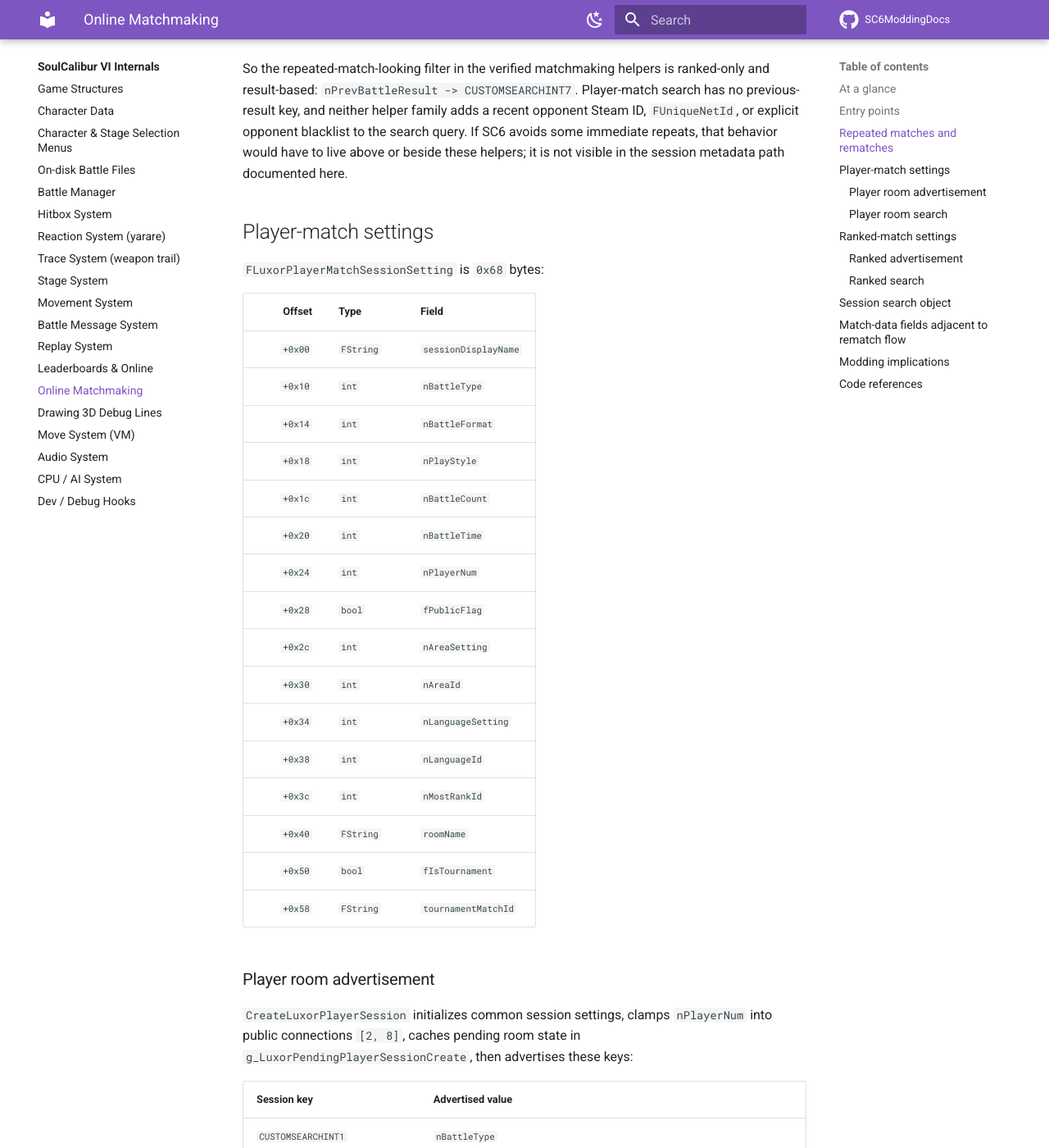
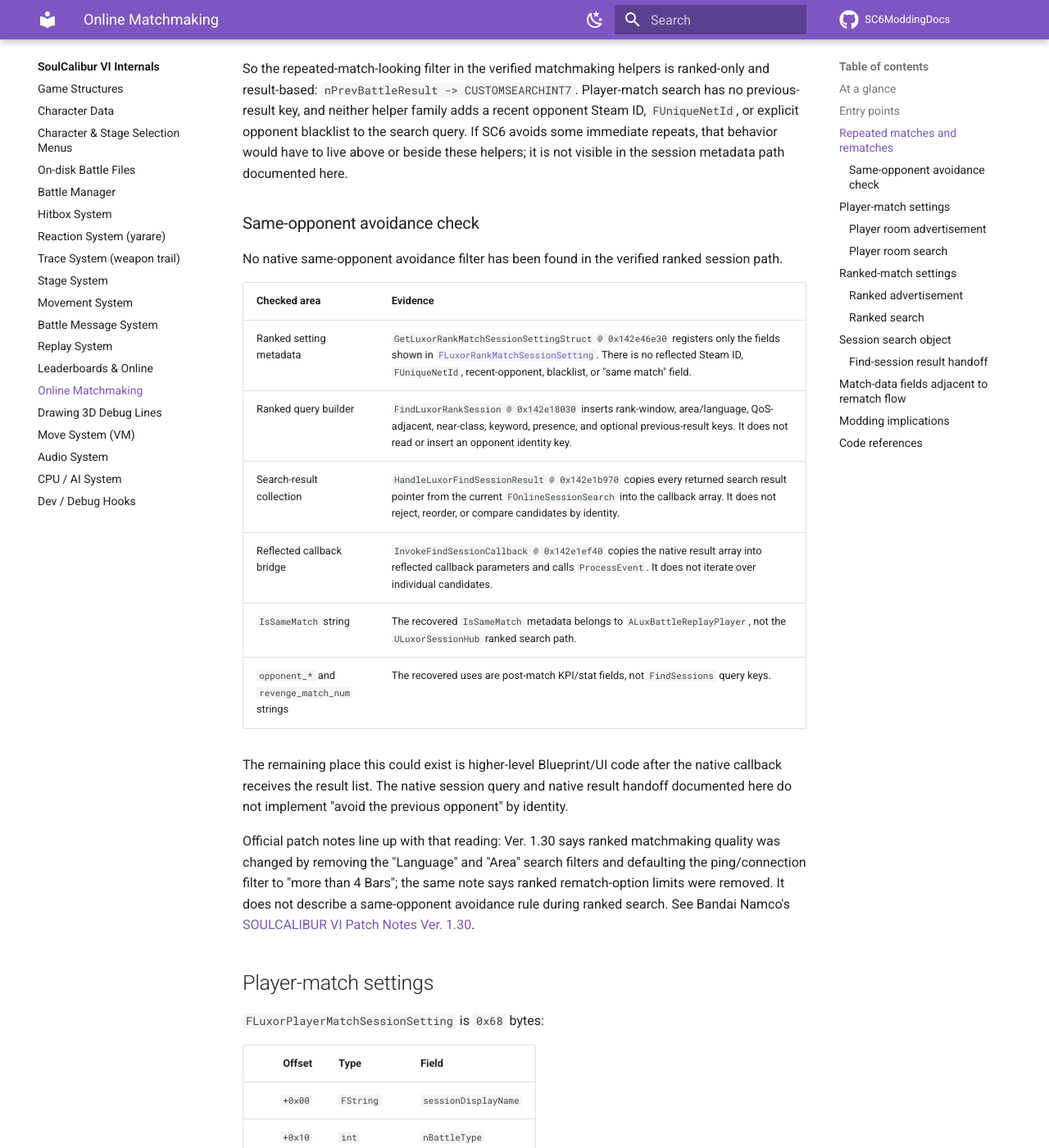
Before and after one commit to FottenSC/SC6ModdingDocs, an MkDocs documentation site: the page built from docs/sc6/online-matchmaking.md, in a window 1280 px wide and 1400 px high, scrolled down 1972 px. Shown: the whole window at 82% size. Built offline with MkDocs 1.6.1 and Material for MkDocs 9.7.7, drawn with Linux system fonts in a browser that asks for light colours; comment, search, counter and statistics services are not loaded; some of the changed text lies outside the part shown.

Commit message:
docs: clarify ranked rematch search behavior

```diff
--- a/docs/sc6/online-matchmaking.md
+++ b/docs/sc6/online-matchmaking.md
@@ -62,6 +62,32 @@ adds a recent opponent Steam ID, `FUniqueNetId`, or explicit opponent blacklist
 to the search query. If SC6 avoids some immediate repeats, that behavior would
 have to live above or beside these helpers; it is not visible in the session
 metadata path documented here.
+
+### Same-opponent avoidance check
+
+No native same-opponent avoidance filter has been found in the verified ranked
+session path.
+
+| Checked area | Evidence |
+|---|---|
+| Ranked setting metadata | `GetLuxorRankMatchSessionSettingStruct @ 0x142e46e30` registers only the fields shown in [`FLuxorRankMatchSessionSetting`](#ranked-match-settings). There is no reflected Steam ID, `FUniqueNetId`, recent-opponent, blacklist, or "same match" field. |
+| Ranked query builder | `FindLuxorRankSession @ 0x142e18030` inserts rank-window, area/language, QoS-adjacent, near-class, keyword, presence, and optional previous-result keys. It does not read or insert an opponent identity key. |
+| Search-result collection | `HandleLuxorFindSessionResult @ 0x142e1b970` copies every returned search result pointer from the current `FOnlineSessionSearch` into the callback array. It does not reject, reorder, or compare candidates by identity. |
+| Reflected callback bridge | `InvokeFindSessionCallback @ 0x142e1ef40` copies the native result array into reflected callback parameters and calls `ProcessEvent`. It does not iterate over individual candidates. |
+| `IsSameMatch` string | The recovered `IsSameMatch` metadata belongs to `ALuxBattleReplayPlayer`, not the `ULuxorSessionHub` ranked search path. |
+| `opponent_*` and `revenge_match_num` strings | The recovered uses are post-match KPI/stat fields, not `FindSessions` query keys. |
+
+The remaining place this could exist is higher-level Blueprint/UI code after
+the native callback receives the result list. The native session query and
+native result handoff documented here do not implement "avoid the previous
+opponent" by identity.
+
+Official patch notes line up with that reading: Ver. 1.30 says ranked
+matchmaking quality was changed by removing the "Language" and "Area" search
+filters and defaulting the ping/connection filter to "more than 4 Bars"; the
+same note says ranked rematch-option limits were removed. It does not describe
+a same-opponent avoidance rule during ranked search. See Bandai Namco's
+[SOULCALIBUR VI Patch Notes Ver. 1.30](https://en.bandainamcoent.eu/soulcalibur/news/soulcalibur-vi-patch-notes-ver-130).
 
 ## Player-match settings
 
@@ -232,6 +258,9 @@ The recovered partial `FOnlineSessionSearch` layout:
 
 | Offset | Field | Meaning |
 |-------:|---|---|
+| `+0x08` | `pSearchResults` | Backing storage for returned session-result records. |
+| `+0x10` | `nSearchResultCount` | Number of returned result records. |
+| `+0x14` | `nSearchResultCapacity` | Capacity of the result storage. |
 | `+0x1c` | `nMaxSearchResults` | Set from the `Find*Session` `nMaxResults` argument. |
 | `+0x20` | `pQuerySettings` | Embedded UE search-setting map receiving the keys above. |
 | `+0x78` | `fLanQuery` | Set from the `Find*Session` LAN flag. |
@@ -241,6 +270,26 @@ The helper also seeds `EXCUSTOMSEARCHINT4` by calling
 `ComputePlayerMatchSearchInt4 @ 0x142e190c0` with the session name and
 tournament flag. That means tournament/session-name state exists on the search
 object before the caller adds the visible filters.
+
+### Find-session result handoff
+
+`HandleLuxorFindSessionResult @ 0x142e1b970` is shared by player-match and
+ranked search. When the online subsystem reports success, it reads the current
+search object's result storage and appends each result pointer to a temporary
+array:
+
+| Source | Meaning |
+|---|---|
+| `FOnlineSessionSearch+0x08` | First returned result record. |
+| `FOnlineSessionSearch+0x10` | Result count. |
+| result stride `0xc8` | Size of each native search-result record in this build. |
+
+The function then walks `ULuxorSessionHubPartial+0x120/+0x128`, skips invalid
+callback objects, and calls `InvokeFindSessionCallback @ 0x142e1ef40` with the
+same result array. There is no per-result predicate in this native handoff:
+no rank re-check, no Steam ID comparison, no recent-opponent cache, and no
+`IsSameMatch` call. Any post-query choice between candidates would have to
+happen in the reflected callback receiver.
 
 ## Match-data fields adjacent to rematch flow
 
@@ -299,6 +348,10 @@ before calling the helper.
 | `CreateLuxorRankSession` | `0x142e15850` | Advertises ranked metadata, rank bounds, QoS, and previous result. |
 | `FindLuxorRankSession` | `0x142e18030` | Builds ranked query settings and starts `FindSessions`. |
 | `CreatePlayerMatchSessionSearch` | `0x142e18e20` | Allocates the shared search object and seeds `EXCUSTOMSEARCHINT4`. |
+| `HandleLuxorFindSessionResult` | `0x142e1b970` | Copies all returned search results into the callback array; no native candidate filtering. |
+| `InvokeFindSessionCallback` | `0x142e1ef40` | Marshals the result array to the reflected callback object via `ProcessEvent`. |
 | `InitializePlayerMatchSessionSettings` | `0x142e18ef0` | Initializes common advertised session settings. |
 | `ComputePlayerMatchSearchInt4` | `0x142e190c0` | Computes the `EXCUSTOMSEARCHINT4` session/search value. |
+| `GetLuxorRankMatchSessionSettingStruct` | `0x142e46e30` | Registers the reflected ranked setting struct; no opponent identity field. |
+| `GetLuxorBlueprintFindSessionResultStruct` | `0x142e44740` | Registers the 8-byte Blueprint result wrapper used by find-session callbacks. |
 | `GetOnlineSessionInterfaceShared` | `0x142ea0470` | Shared UE OnlineSession interface resolver used by create/find. |
```
Also changed, not shown: docs/recent-changes.md (+8 -0 lines), docs/reference/symbol-index.md (+4 -0 lines).
